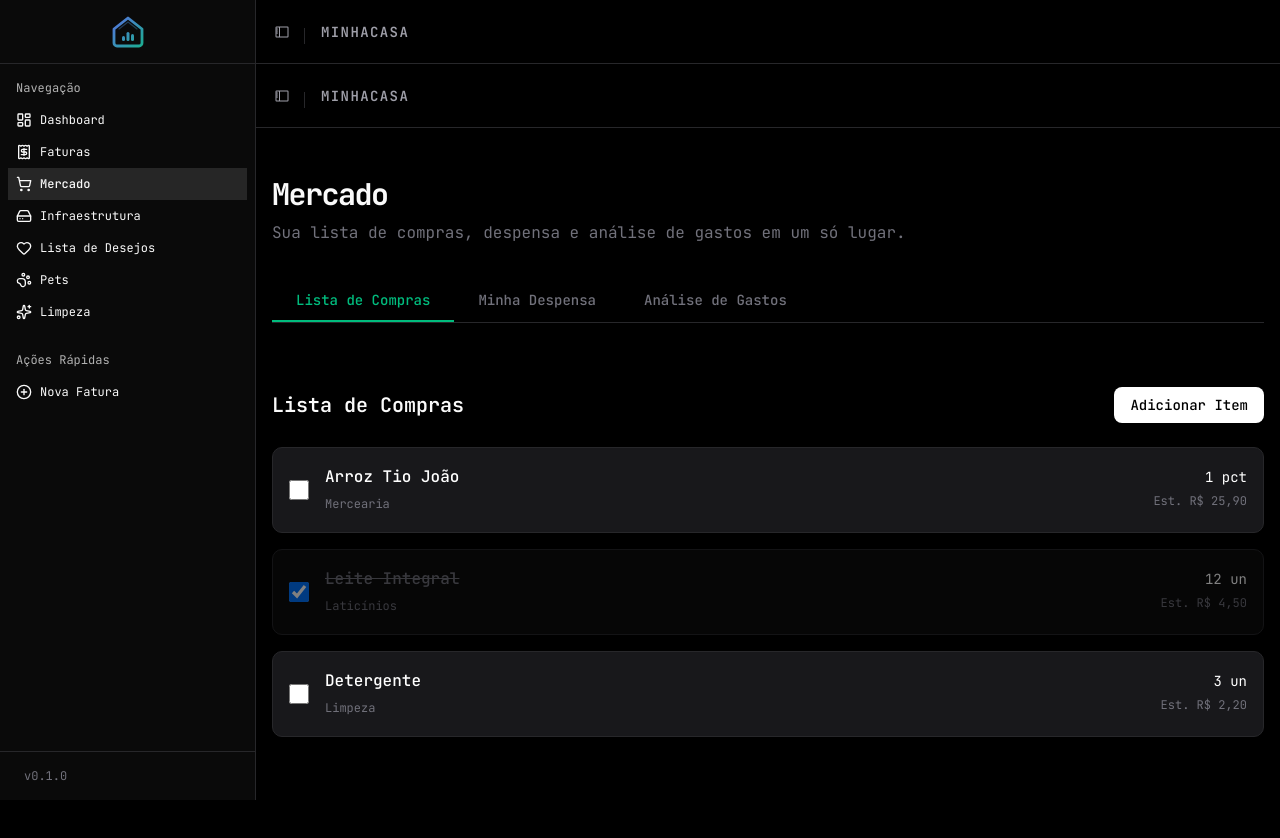
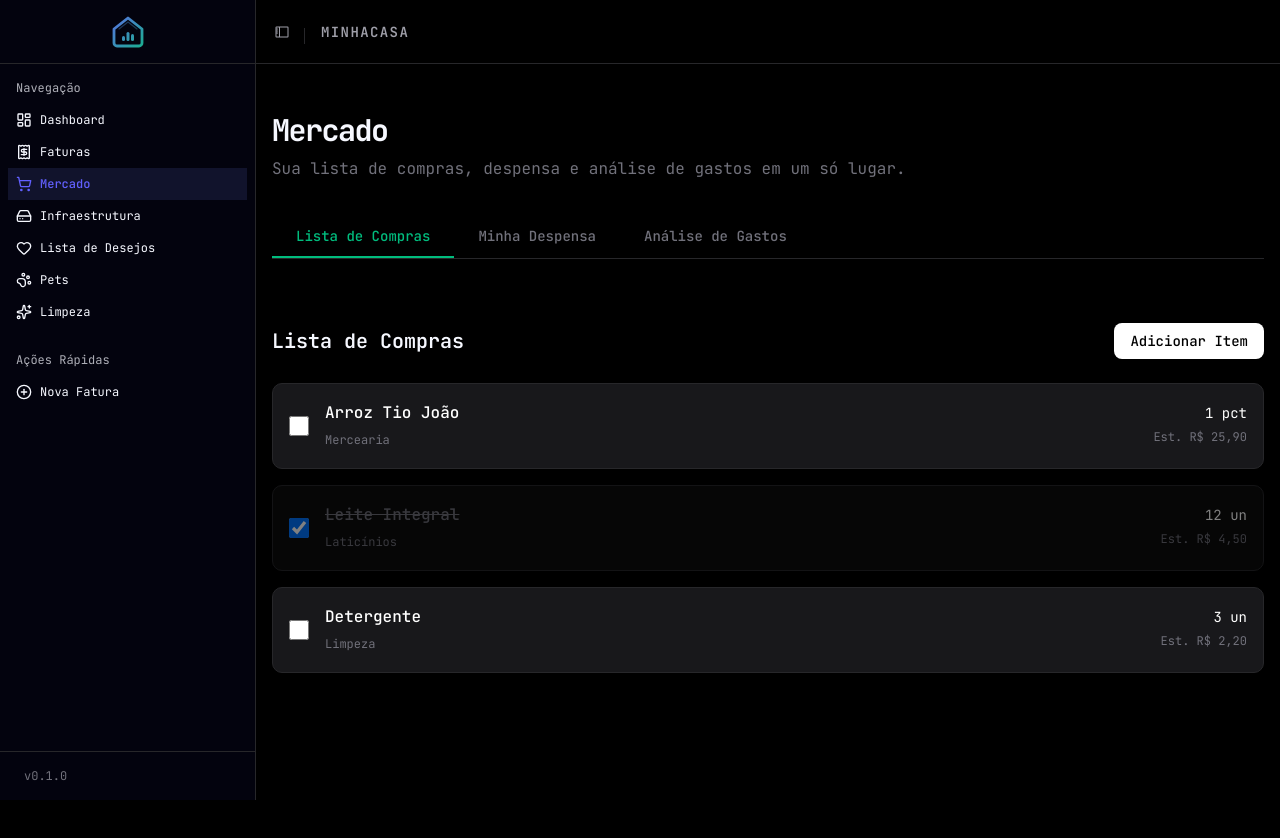
Before and after one commit to mrpunkdasilva/minhacasa, a Next.js app: page /view/pages/market in a window 1280 px wide. Shown: the top 838 px of the page. Built offline with nearby package versions, Linux system fonts and the light colour scheme.

Commit message:
add new beans

```diff
--- a/src/app/globals.css
+++ b/src/app/globals.css
@@ -48,72 +48,72 @@
 }
 
 :root {
-  --background: oklch(0.145 0 0);
-  --foreground: oklch(0.985 0 0);
-  --card: oklch(0.145 0 0);
-  --card-foreground: oklch(0.985 0 0);
-  --popover: oklch(0.145 0 0);
-  --popover-foreground: oklch(0.985 0 0);
-  --primary: oklch(0.985 0 0);
-  --primary-foreground: oklch(0.145 0 0);
-  --secondary: oklch(0.269 0 0);
-  --secondary-foreground: oklch(0.985 0 0);
-  --muted: oklch(0.269 0 0);
-  --muted-foreground: oklch(0.708 0 0);
-  --accent: oklch(0.269 0 0);
-  --accent-foreground: oklch(0.985 0 0);
+  --background: oklch(0.12 0.02 277);
+  --foreground: oklch(0.98 0.01 277);
+  --card: oklch(0.14 0.03 277);
+  --card-foreground: oklch(0.98 0.01 277);
+  --popover: oklch(0.12 0.02 277);
+  --popover-foreground: oklch(0.98 0.01 277);
+  --primary: oklch(0.585 0.233 277);
+  --primary-foreground: oklch(0.98 0 0);
+  --secondary: oklch(0.696 0.17 162);
+  --secondary-foreground: oklch(0.12 0.02 277);
+  --muted: oklch(0.25 0.05 277);
+  --muted-foreground: oklch(0.7 0.05 277);
+  --accent: oklch(0.696 0.17 162 / 0.15);
+  --accent-foreground: oklch(0.696 0.17 162);
   --destructive: oklch(0.577 0.245 27.325);
-  --border: oklch(0.269 0 0);
-  --input: oklch(0.269 0 0);
-  --ring: oklch(0.556 0 0);
-  --chart-1: oklch(0.809 0.105 251.813);
-  --chart-2: oklch(0.623 0.214 259.815);
-  --chart-3: oklch(0.546 0.245 262.881);
-  --chart-4: oklch(0.488 0.243 264.376);
-  --chart-5: oklch(0.424 0.199 265.638);
+  --border: oklch(0.25 0.05 277);
+  --input: oklch(0.25 0.05 277);
+  --ring: oklch(0.585 0.233 277 / 0.5);
+  --chart-1: oklch(0.585 0.233 277);
+  --chart-2: oklch(0.696 0.17 162);
+  --chart-3: oklch(0.45 0.2 277);
+  --chart-4: oklch(0.8 0.15 162);
+  --chart-5: oklch(0.35 0.15 277);
   --radius: 0.625rem;
-  --sidebar: oklch(0.145 0 0);
-  --sidebar-foreground: oklch(0.985 0 0);
-  --sidebar-primary: oklch(0.488 0.243 264.376);
-  --sidebar-primary-foreground: oklch(0.985 0 0);
-  --sidebar-accent: oklch(0.269 0 0);
-  --sidebar-accent-foreground: oklch(0.985 0 0);
-  --sidebar-border: oklch(0.269 0 0);
-  --sidebar-ring: oklch(0.556 0 0);
+  --sidebar: oklch(0.11 0.03 277);
+  --sidebar-foreground: oklch(0.98 0.01 277);
+  --sidebar-primary: oklch(0.585 0.233 277);
+  --sidebar-primary-foreground: oklch(0.98 0 0);
+  --sidebar-accent: oklch(0.2 0.05 277);
+  --sidebar-accent-foreground: oklch(0.585 0.233 277);
+  --sidebar-border: oklch(0.2 0.05 277);
+  --sidebar-ring: oklch(0.585 0.233 277 / 0.5);
 }
 
 .dark {
-  --background: oklch(0.145 0 0);
-  --foreground: oklch(0.985 0 0);
-  --card: oklch(0.205 0 0);
-  --card-foreground: oklch(0.985 0 0);
-  --popover: oklch(0.205 0 0);
-  --popover-foreground: oklch(0.985 0 0);
-  --primary: oklch(0.922 0 0);
-  --primary-foreground: oklch(0.205 0 0);
-  --secondary: oklch(0.269 0 0);
-  --secondary-foreground: oklch(0.985 0 0);
-  --muted: oklch(0.269 0 0);
-  --muted-foreground: oklch(0.708 0 0);
-  --accent: oklch(0.269 0 0);
-  --accent-foreground: oklch(0.985 0 0);
-  --destructive: oklch(0.704 0.191 22.216);
-  --border: oklch(1 0 0 / 10%);
-  --input: oklch(1 0 0 / 15%);
-  --ring: oklch(0.556 0 0);
-  --chart-1: oklch(0.809 0.105 251.813);
-  --chart-2: oklch(0.623 0.214 259.815);
-  --chart-3: oklch(0.546 0.245 262.881);
-  --chart-4: oklch(0.488 0.243 264.376);
-  --chart-5: oklch(0.424 0.199 265.638);
-  --sidebar: oklch(0.205 0 0);
-  --sidebar-foreground: oklch(0.985 0 0);
-  --sidebar-primary: oklch(0.488 0.243 264.376);
-  --sidebar-primary-foreground: oklch(0.985 0 0);
-  --sidebar-accent: oklch(0.269 0 0);
-  --sidebar-accent-foreground: oklch(0.985 0 0);
-  --sidebar-border: oklch(1 0 0 / 10%);
-  --sidebar-ring: oklch(0.556 0 0);
+  --background: oklch(0.1 0.02 277);
+  --foreground: oklch(0.98 0.01 277);
+  --card: oklch(0.12 0.03 277);
+  --card-foreground: oklch(0.98 0.01 277);
+  --popover: oklch(0.1 0.02 277);
+  --popover-foreground: oklch(0.98 0.01 277);
+  --primary: oklch(0.585 0.233 277);
+  --primary-foreground: oklch(0.98 0 0);
+  --secondary: oklch(0.696 0.17 162);
+  --secondary-foreground: oklch(0.1 0.02 277);
+  --muted: oklch(0.18 0.04 277);
+  --muted-foreground: oklch(0.65 0.05 277);
+  --accent: oklch(0.696 0.17 162 / 0.15);
+  --accent-foreground: oklch(0.696 0.17 162);
+  --destructive: oklch(0.6 0.2 25);
+  --border: oklch(0.18 0.04 277);
+  --input: oklch(0.18 0.04 277);
+  --ring: oklch(0.585 0.233 277 / 0.5);
+  --chart-1: oklch(0.585 0.233 277);
+  --chart-2: oklch(0.696 0.17 162);
+  --chart-3: oklch(0.45 0.2 277);
+  --chart-4: oklch(0.8 0.15 162);
+  --chart-5: oklch(0.35 0.15 277);
+  --sidebar: oklch(0.08 0.03 277);
+  --sidebar-foreground: oklch(0.98 0.01 277);
+  --sidebar-primary: oklch(0.585 0.233 277);
+  --sidebar-primary-foreground: oklch(0.98 0 0);
+  --sidebar-accent: oklch(0.15 0.05 277);
+  --sidebar-accent-foreground: oklch(0.585 0.233 277);
+  --sidebar-border: oklch(0.15 0.05 277);
+  --sidebar-ring: oklch(0.585 0.233 277 / 0.5);
 }
 
 @layer base {
--- a/src/app/view/pages/cleaning/page.tsx
+++ b/src/app/view/pages/cleaning/page.tsx
@@ -4,7 +4,6 @@
 export default function CleaningPage() {
   return (
     <main className="bg-black min-h-screen">
-      <Header />
       <CleaningView />
     </main>
   );
--- a/src/app/view/pages/infrastructure/page.tsx
+++ b/src/app/view/pages/infrastructure/page.tsx
@@ -4,7 +4,6 @@
 export default function InfrastructurePage() {
   return (
     <main className="bg-black min-h-screen">
-      <Header />
       <InfrastructureView />
     </main>
   );
--- a/src/app/view/pages/invoices/[id]/page.tsx
+++ b/src/app/view/pages/invoices/[id]/page.tsx
@@ -7,7 +7,6 @@
 }) {
   return (
     <main className="bg-black min-h-screen">
-      <Header />
       <div className="container mx-auto py-12 px-4">
         <h1 className="text-3xl font-bold tracking-tighter mb-6 text-center">
           Editar Fatura: {params.id}
--- a/src/app/view/pages/invoices/new/page.tsx
+++ b/src/app/view/pages/invoices/new/page.tsx
@@ -4,7 +4,6 @@
 export default function NewInvoicePage() {
   return (
     <main className="bg-black min-h-screen">
-      <Header />
       <CreateInvoicePage />
     </main>
   );
--- a/src/app/view/pages/invoices/page.tsx
+++ b/src/app/view/pages/invoices/page.tsx
@@ -4,7 +4,6 @@
 export default function InvoicesPage() {
   return (
     <main className="bg-black min-h-screen">
-      <Header />
       <InvoicesListView />
     </main>
   );
--- a/src/app/view/pages/market/components/inventory.tsx
+++ b/src/app/view/pages/market/components/inventory.tsx
@@ -40,7 +40,7 @@
               <div className="flex-1 h-1.5 bg-zinc-800 rounded-full overflow-hidden">
                 <div
                   className={`h-full rounded-full ${isExpiringSoon(item.expirationDate!) ? "bg-amber-500" : "bg-emerald-500"}`}
-                  style={{ width: "80%" }} // Mocked stock level
+                  style={{ width: "80%" }}
                 />
               </div>
               <span className="text-[10px] text-zinc-500">80%</span>
--- a/src/app/view/pages/market/market.view.tsx
+++ b/src/app/view/pages/market/market.view.tsx
@@ -20,7 +20,6 @@
           </p>
         </div>
 
-        {/* Tabs */}
         <div className="flex border-b border-zinc-800">
           <button
             onClick={() => setActiveTab("shopping")}
--- a/src/app/view/pages/market/page.tsx
+++ b/src/app/view/pages/market/page.tsx
@@ -4,7 +4,6 @@
 export default function MarketPage() {
   return (
     <main className="bg-black min-h-screen">
-      <Header />
       <MarketView />
     </main>
   );
--- a/src/app/view/pages/pets/page.tsx
+++ b/src/app/view/pages/pets/page.tsx
@@ -4,7 +4,6 @@
 export default function PetsPage() {
   return (
     <main className="bg-black min-h-screen">
-      <Header />
       <PetsView />
     </main>
   );
--- a/src/app/view/pages/pets/pets.view.tsx
+++ b/src/app/view/pages/pets/pets.view.tsx
@@ -28,7 +28,6 @@
           </p>
         </div>
 
-        {/* Tabs */}
         <div className="flex border-b border-zinc-800 overflow-x-auto no-scrollbar">
           {tabs.map((tab) => (
             <button
--- a/src/app/view/pages/wishlist/page.tsx
+++ b/src/app/view/pages/wishlist/page.tsx
@@ -4,7 +4,6 @@
 export default function WishlistPage() {
   return (
     <main className="bg-black min-h-screen">
-      <Header />
       <WishlistView />
     </main>
   );
```
